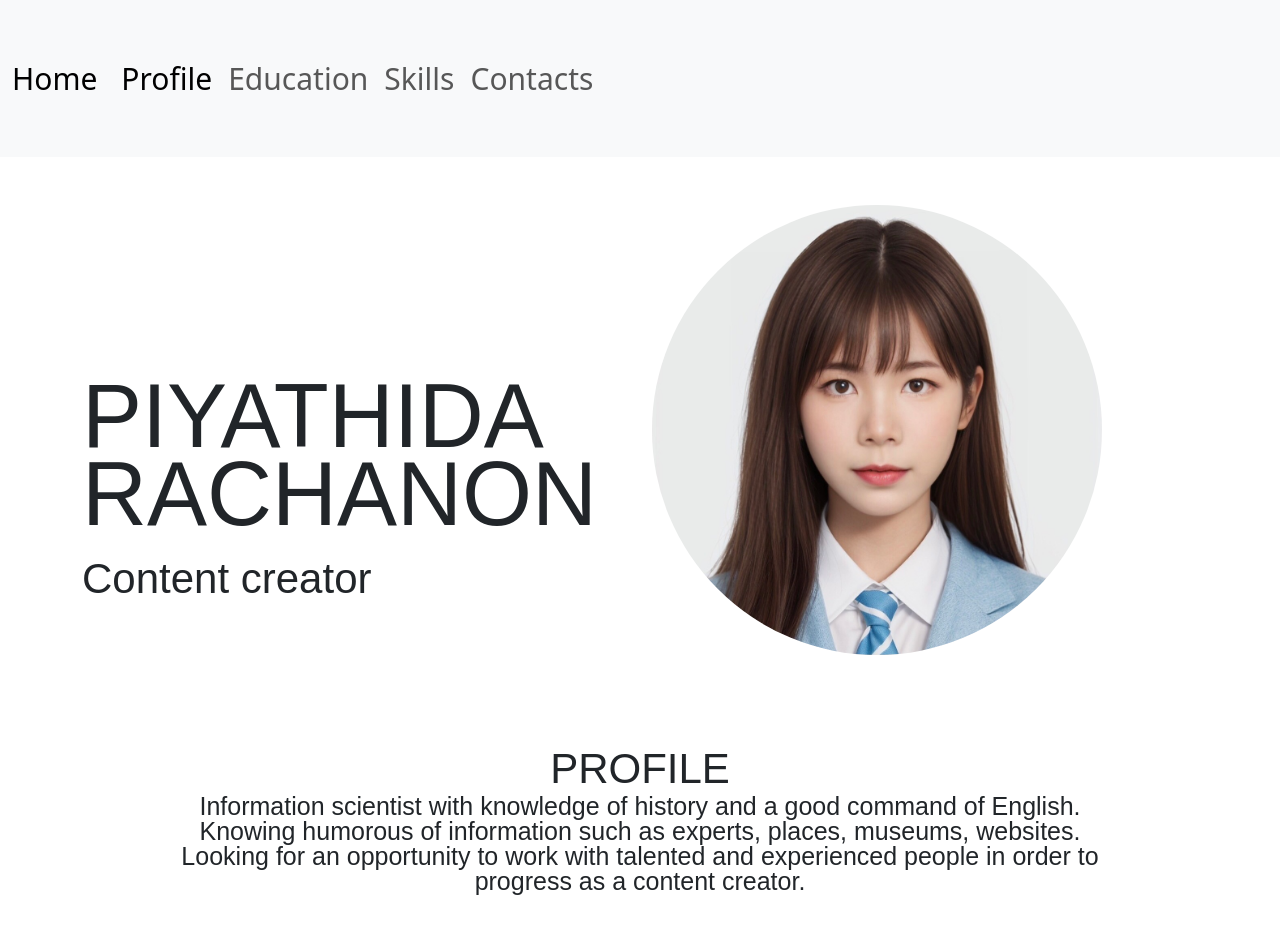
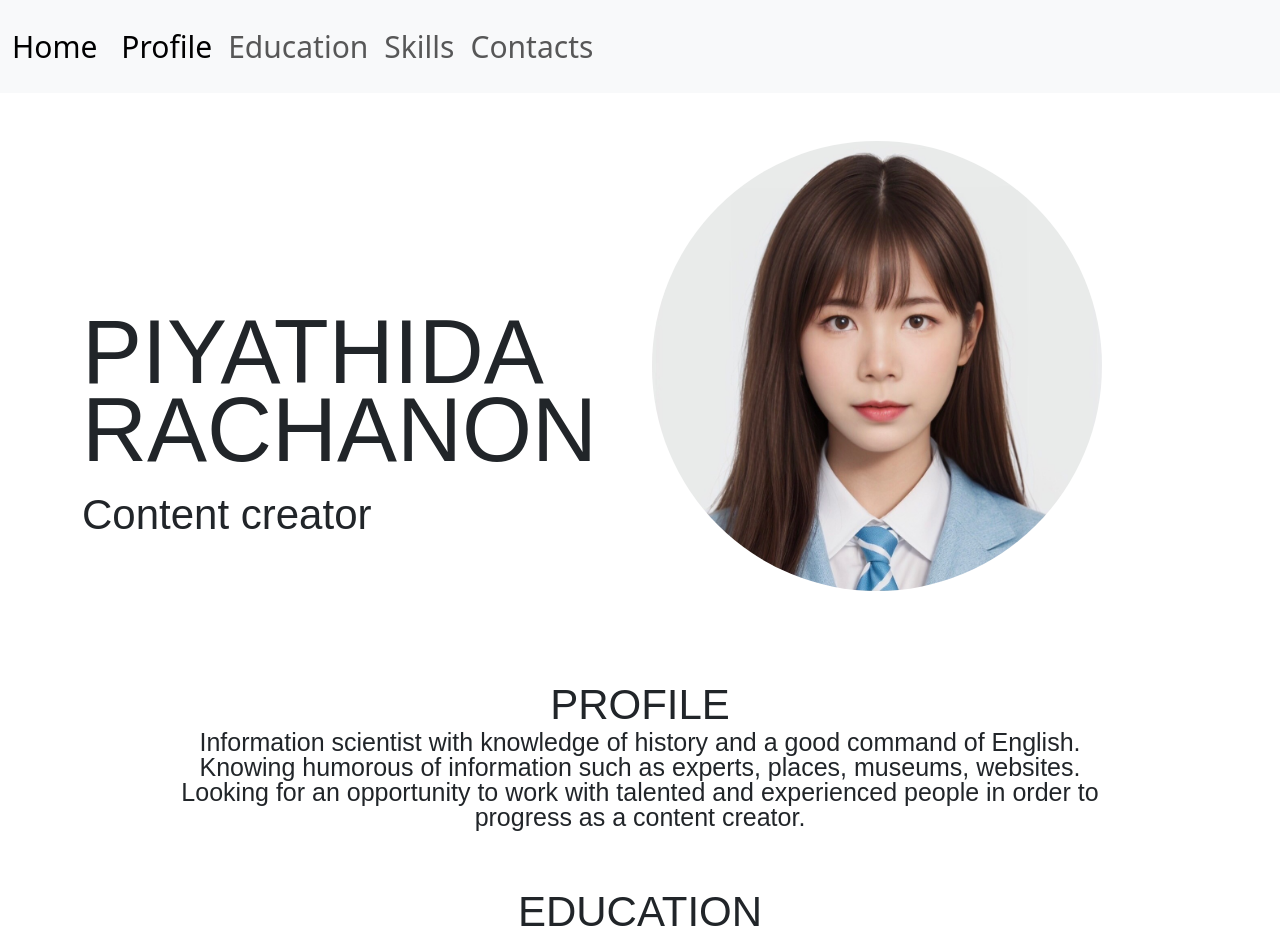
Before and after one commit to akamaruishappy/resume, a plain HTML site: page index.html in a window 1280 px wide. Shown: the top 938 px of the page. Drawn offline with nearby package versions, Linux system fonts and the light colour scheme; a web font is replaced by a local one.

```diff
--- a/css/style.css
+++ b/css/style.css
@@ -1,5 +1,6 @@
 
 .my-bg{
+  background-color: white;
 background-image: url ("../images/human-figurines-carrying-lit-lightbulb-as-idea-concept");
 }
 .my-text {
--- a/index.html
+++ b/index.html
@@ -18,7 +18,7 @@
   </head>
   <body class="my-bg">
     <div class="background-image-all">
-      <nav class="navbar navbar-expand-lg bg-body-tertiary py-5 myfont">
+      <nav class="navbar navbar-expand-lg bg-body-tertiary py-3 myfont">
         <div class="container-fluid"> <a class="navbar-brand" href="#">
             <div class="myfont"> Home </div>
           </a> <button class="navbar-toggler" type="button" data-bs-toggle="collapse"
```
Also changed, not shown: 1 other file.
